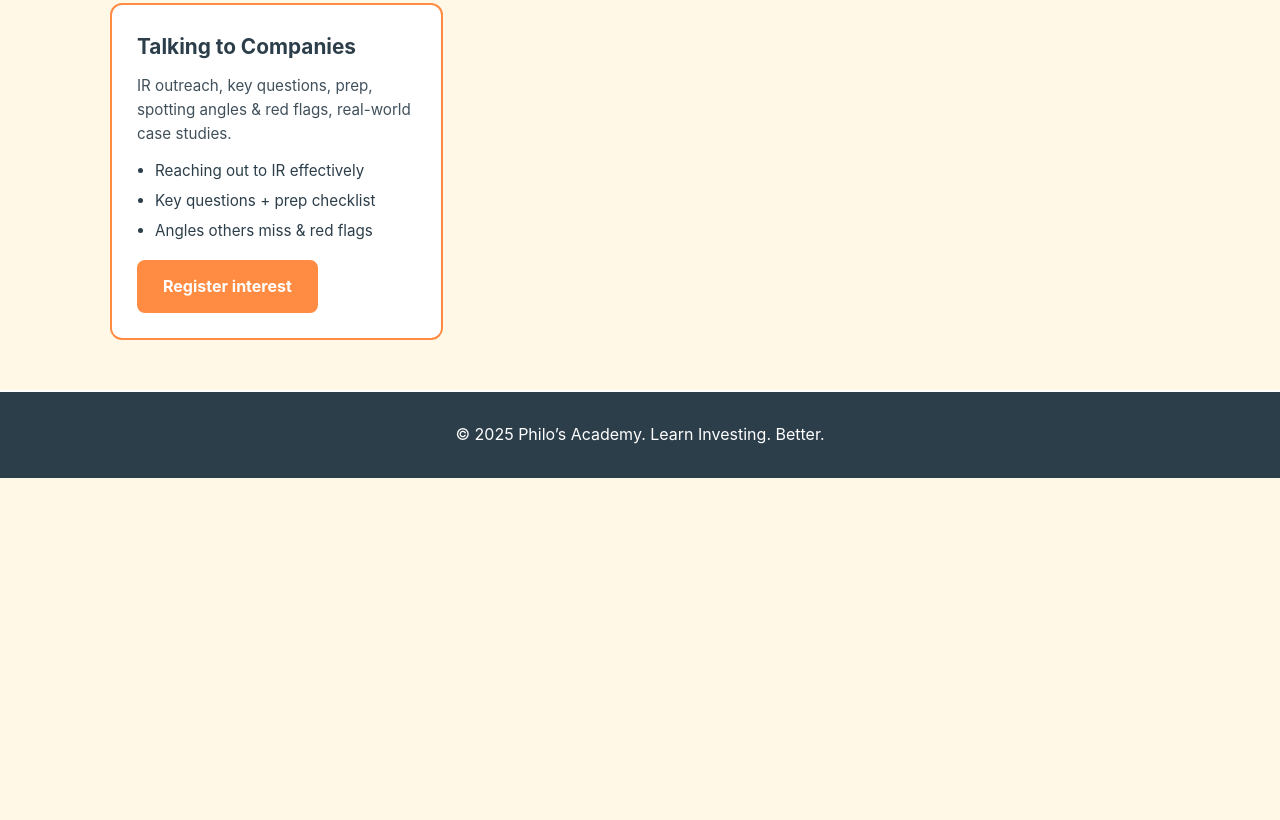
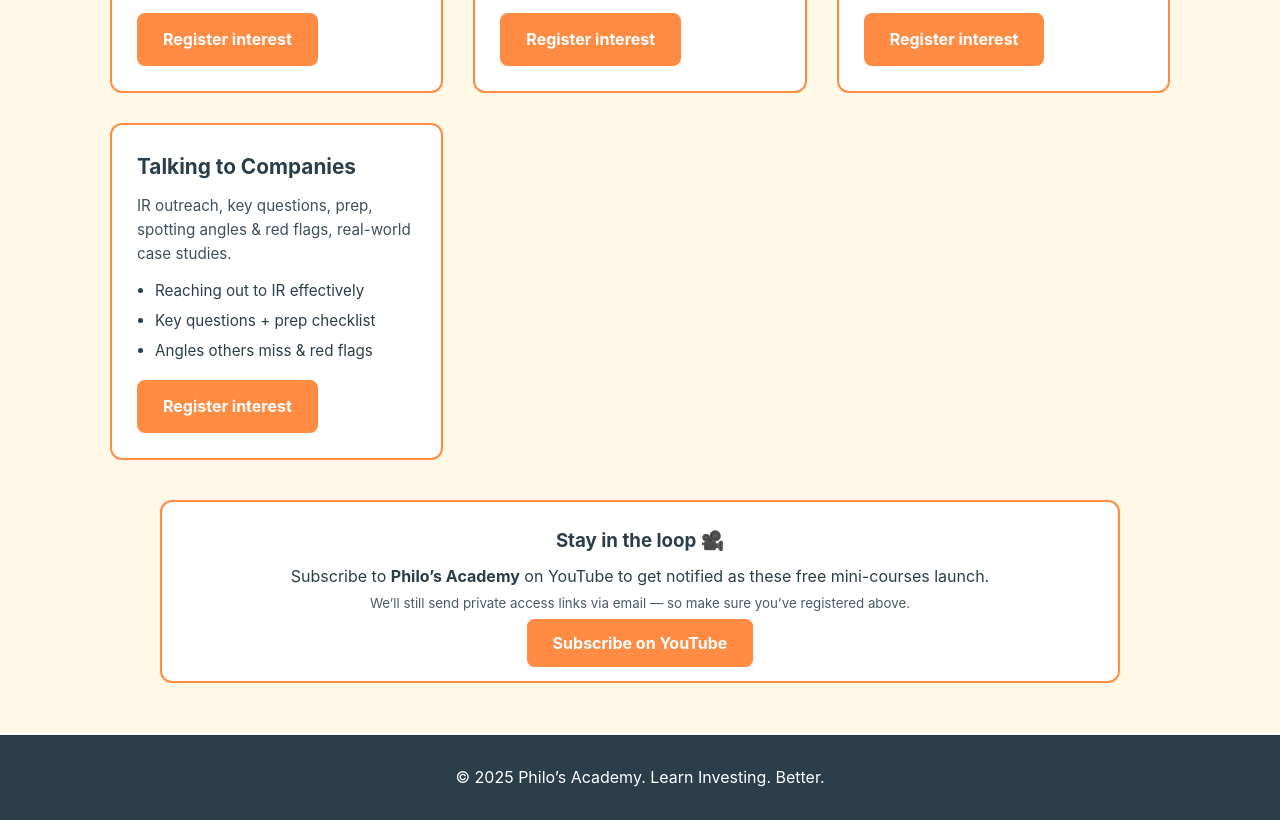
Before and after one commit to unicorntrader/philos-academy-landing, a plain HTML site: page mini-courses.html in a window 1280 px wide. Shown: the part 686-1506 px from the top of the page. Before the commit the page ends 1164 px from the top, so only its background shows below. Drawn offline with Linux system fonts and the light colour scheme.

Commit message:
Update mini-courses.html

```diff
--- a/mini-courses.html
+++ b/mini-courses.html
@@ -120,7 +120,7 @@
   }
 </style>
 
-  <main class="container">
+  <main class="container" style="padding-top:120px;">
     <section class="hero">
       <h1>Free Mini-Courses</h1>
       <p>Not ready for the flagship yet? Start with a free mini-course — stay learning, stay in the funnel.</p>
@@ -166,7 +166,7 @@
           <p class="muted">Separate signal from hype (AI/EV/crypto), evaluate adoption, spot traps, avoid FOMO blow-ups.</p>
           <ul>
             <li>Hype cycles vs. life cycles</li>
-            <li>Narrative vs. fundamentals</li>
+            <li>Narrative vs: fundamentals</li>
             <li>Red flags in pitches & filings</li>
           </ul>
         </div>
@@ -191,6 +191,22 @@
         </div>
       </article>
     </section>
+
+    <!-- YouTube Subscribe CTA (added; reuses your orange button class) -->
+    <section aria-labelledby="cta-youtube-title" style="margin:40px auto 0; max-width:960px; background:#fff; border:2px solid #FF8C42; border-radius:12px; padding:24px; text-align:center;">
+      <h3 id="cta-youtube-title" style="margin:0 0 8px;">Stay in the loop 🎥</h3>
+      <p style="margin:0 0 16px; color:#2C3E4A;">
+        Subscribe to <strong>Philo’s Academy</strong> on YouTube to get notified as these free mini-courses launch.<br>
+        <small style="opacity:.85;">We’ll still send private access links via email — so make sure you’ve registered above.</small>
+      </p>
+      <a
+        class="cta-button"
+        href="https://youtube.com/@philos_academy?sub_confirmation=1"
+        target="_blank"
+        rel="noopener"
+        onclick="plausible && plausible('YouTube_Subscribe_Click')"
+      >Subscribe on YouTube</a>
+    </section>
   </main>
 
   <footer>
```
